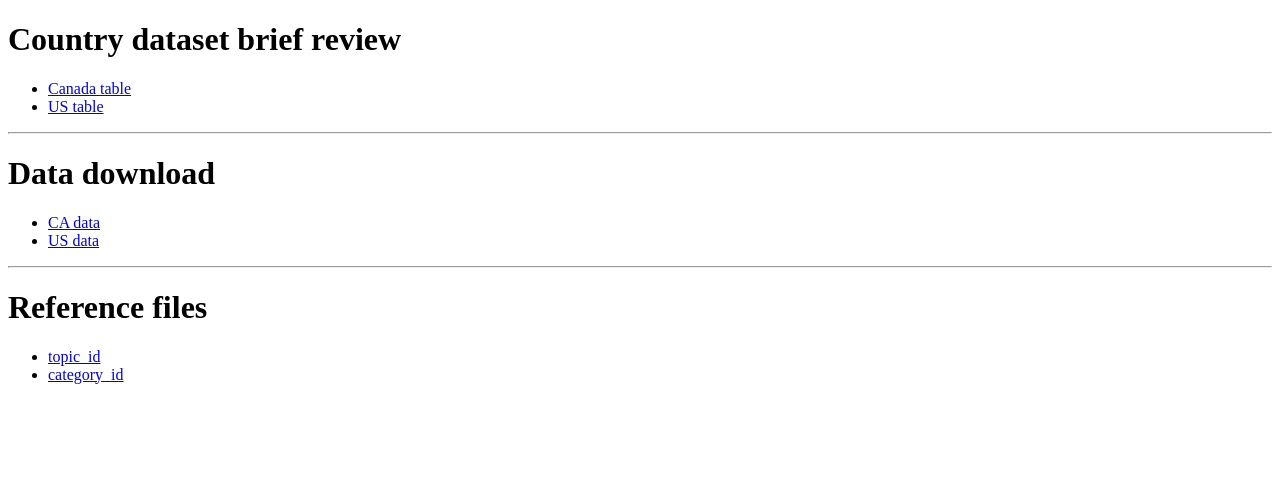
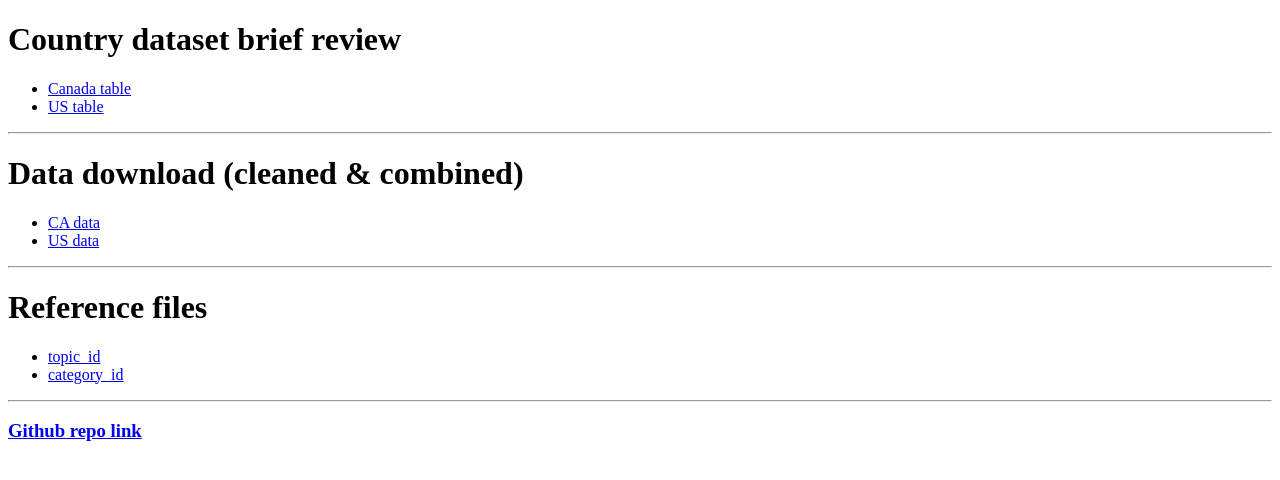
Before and after one commit to georgehua/Azure-Youtube-trending-analysis, a plain HTML site: page docs/index.html in a window 1280 px wide. Drawn offline with Linux system fonts and the light colour scheme.

Commit message:
restructure folder

```diff
--- a/docs/index.html
+++ b/docs/index.html
@@ -15,7 +15,7 @@
 
     <hr>
 
-    <h1>Data download</h1>
+    <h1>Data download (cleaned & combined)</h1>
     <ul>
         <li><a href="https://github.com/georgehua/Youtube-analysis/blob/master/final_dataset/CAvideos.csv">CA data</a>
         </li>
@@ -33,6 +33,10 @@
                 href="https://github.com/georgehua/Youtube-analysis/blob/master/reference/category_ids.csv">category_id</a>
         </li>
     </ul>
+
+    <hr>
+
+    <h3><a href="https://github.com/georgehua/Youtube-analysis">Github repo link</a></h3>
 </body>
 
 </html>
```
